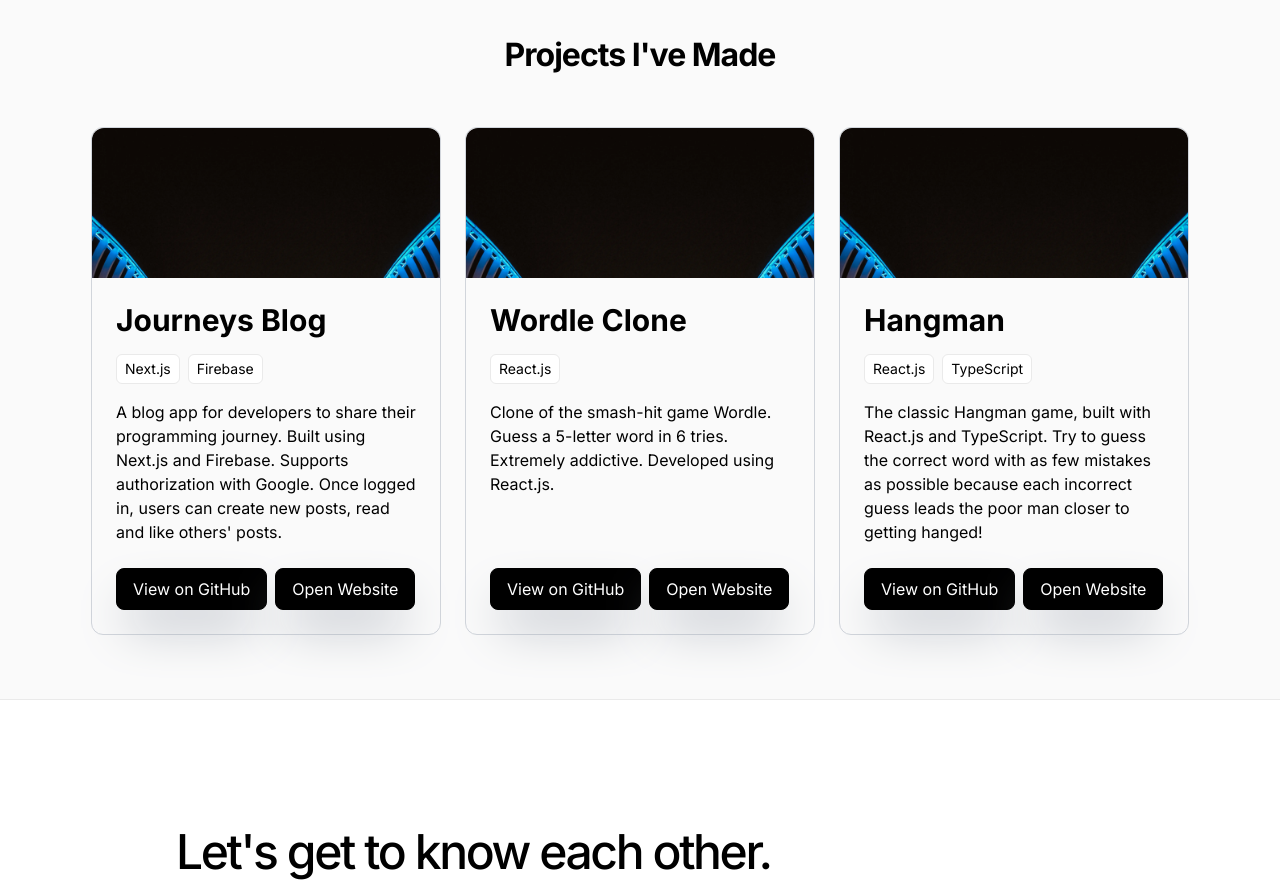
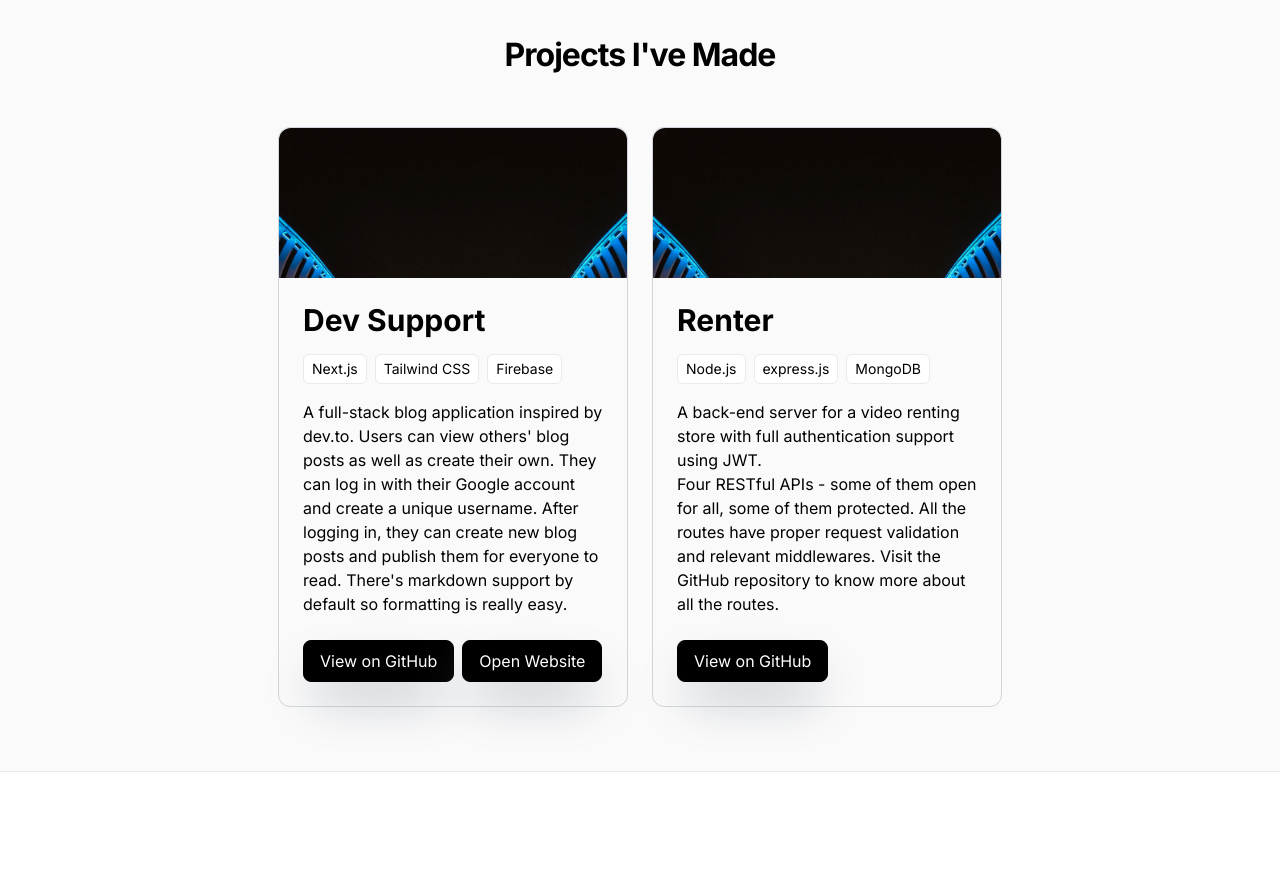
Before and after one commit to thisisamish/portfolio, a Next.js app: page / in a window 1280 px wide. Shown: the part 1940-2826 px from the top of the page. Built offline with nearby package versions, Linux system fonts and the light colour scheme.

Commit message:
Updated projects

```diff
--- a/layouts/Projects.js
+++ b/layouts/Projects.js
@@ -21,31 +21,36 @@ export default function Projects() {
             />
           </div>
           <div className="p-6">
-            <h3 className="text-3xl font-bold pb-4">Journeys Blog</h3>
+            <h3 className="text-3xl font-bold pb-4">Dev Support</h3>
             <ul className="flex gap-2">
               <li className="bg-white border-[1px] border-[#eaeaea] rounded-md px-2 py-1 text-sm">
                 Next.js
+              </li>
+              <li className="bg-white border-[1px] border-[#eaeaea] rounded-md px-2 py-1 text-sm">
+                Tailwind CSS
               </li>
               <li className="bg-white border-[1px] border-[#eaeaea] rounded-md px-2 py-1 text-sm">
                 Firebase
               </li>
             </ul>
             <p className="pt-4">
-              A blog app for developers to share their programming journey.
-              Built using Next.js and Firebase. Supports authorization with
-              Google. Once logged in, users can create new posts, read and like
-              others' posts.
+              A full-stack blog application inspired by dev.to. Users can view
+              others' blog posts as well as create their own. They can log in
+              with their Google account and create a unique username. After
+              logging in, they can create new blog posts and publish them for
+              everyone to read. There's markdown support by default so
+              formatting is really easy.
             </p>
             <div className="flex gap-2 pt-6">
               <Link
-                href="https://github.com/thisisamish/journeys-blog"
+                href="https://github.com/thisisamish/dev-support"
                 target="_blank"
                 className="py-2 px-4 bg-black text-white shadow-gray-400 shadow-2xl rounded-lg border-[1px] border-black hover:bg-white hover:text-black transition-all flex gap-2 items-center justify-center"
               >
                 View on GitHub
               </Link>
               <Link
-                href="https://journeys-blog.vercel.app/"
+                href="https://dev-support.vercel.app/"
                 target="_blank"
                 className="py-2 px-4 bg-black text-white shadow-gray-400 shadow-2xl rounded-lg border-[1px] border-black hover:bg-white hover:text-black transition-all flex gap-2 items-center justify-center"
               >
@@ -56,6 +61,48 @@ export default function Projects() {
         </div>
 
         <div className="border-[1px] border-gray-300 hover:border-black rounded-xl max-w-[350px] transition-all">
+          <div className="h-[150px] overflow-hidden rounded-t-xl">
+            <Image
+              src={demo}
+              alt="journeys blog project decorative image"
+              style={{ objectFit: "cover" }}
+            />
+          </div>
+          <div className="p-6">
+            <h3 className="text-3xl font-bold pb-4">Renter</h3>
+            <ul className="flex gap-2">
+              <li className="bg-white border-[1px] border-[#eaeaea] rounded-md px-2 py-1 text-sm">
+                Node.js
+              </li>
+              <li className="bg-white border-[1px] border-[#eaeaea] rounded-md px-2 py-1 text-sm">
+                express.js
+              </li>
+              <li className="bg-white border-[1px] border-[#eaeaea] rounded-md px-2 py-1 text-sm">
+                MongoDB
+              </li>
+            </ul>
+            <p className="pt-4">
+              A back-end server for a video renting store with full
+              authentication support using JWT.
+              <br />
+              Four RESTful APIs - some of them open for all, some of them
+              protected. All the routes have proper request validation and
+              relevant middlewares. Visit the GitHub repository to know more
+              about all the routes.
+            </p>
+            <div className="flex gap-2 pt-6">
+              <Link
+                href="https://github.com/thisisamish/renter"
+                target="_blank"
+                className="py-2 px-4 bg-black text-white shadow-gray-400 shadow-2xl rounded-lg border-[1px] border-black hover:bg-white hover:text-black transition-all flex gap-2 items-center justify-center"
+              >
+                View on GitHub
+              </Link>
+            </div>
+          </div>
+        </div>
+
+        {/* <div className="border-[1px] border-gray-300 hover:border-black rounded-xl max-w-[350px] transition-all">
           <div className="h-[150px] overflow-hidden rounded-t-xl">
             <Image
               src={demo}
@@ -94,9 +141,9 @@ export default function Projects() {
               </Link>
             </div>
           </div>
-        </div>
+        </div> */}
 
-        <div className="border-[1px] border-gray-300 hover:border-black rounded-xl max-w-[350px] transition-all">
+        {/* <div className="border-[1px] border-gray-300 hover:border-black rounded-xl max-w-[350px] transition-all">
           <div className="h-[150px] overflow-hidden rounded-t-xl">
             <Image
               src={demo}
@@ -136,7 +183,7 @@ export default function Projects() {
               </Link>
             </div>
           </div>
-        </div>
+        </div> */}
       </div>
     </section>
   );
```
